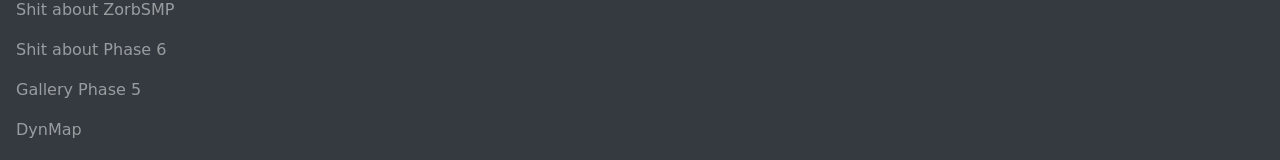
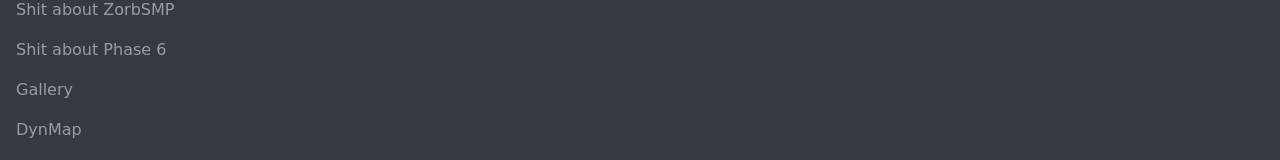
Before and after one commit to KeyboardKobold/zorbsmp, a Vue app: page / in a window 1280 px wide. Both pictures are taken after a click on the button 747 px from the left and 428 px from the top of the page. Shown: the part 458-618 px from the top of the page. Built offline with nearby package versions, Linux system fonts and the light colour scheme.

Commit message:
fixed wording for gallery

```diff
--- a/src/components/Burger.vue
+++ b/src/components/Burger.vue
@@ -23,7 +23,7 @@
         <b-navbar-nav class="ml-auto">
             <b-nav-item :to="{ name: 'Shit about ZorbSMP'}">Shit about ZorbSMP</b-nav-item>
             <b-nav-item :to="{ name: 'Shit about Phase 6'}">Shit about Phase 6</b-nav-item>
-            <b-nav-item :to="{ name: 'Gallery', params: { phase: '5' }}">Gallery Phase 5</b-nav-item>
+            <b-nav-item :to="{ name: 'Gallery'}">Gallery</b-nav-item>
             <b-nav-item :to="{ name: 'DynMap'}">DynMap</b-nav-item>
             <b-nav-item :to="{ name: 'Raccoon'}">Raccoon</b-nav-item>
             <b-nav-item :to="{ name: 'Shit about Zorb'}">Shit about Zorb</b-nav-item>
```
